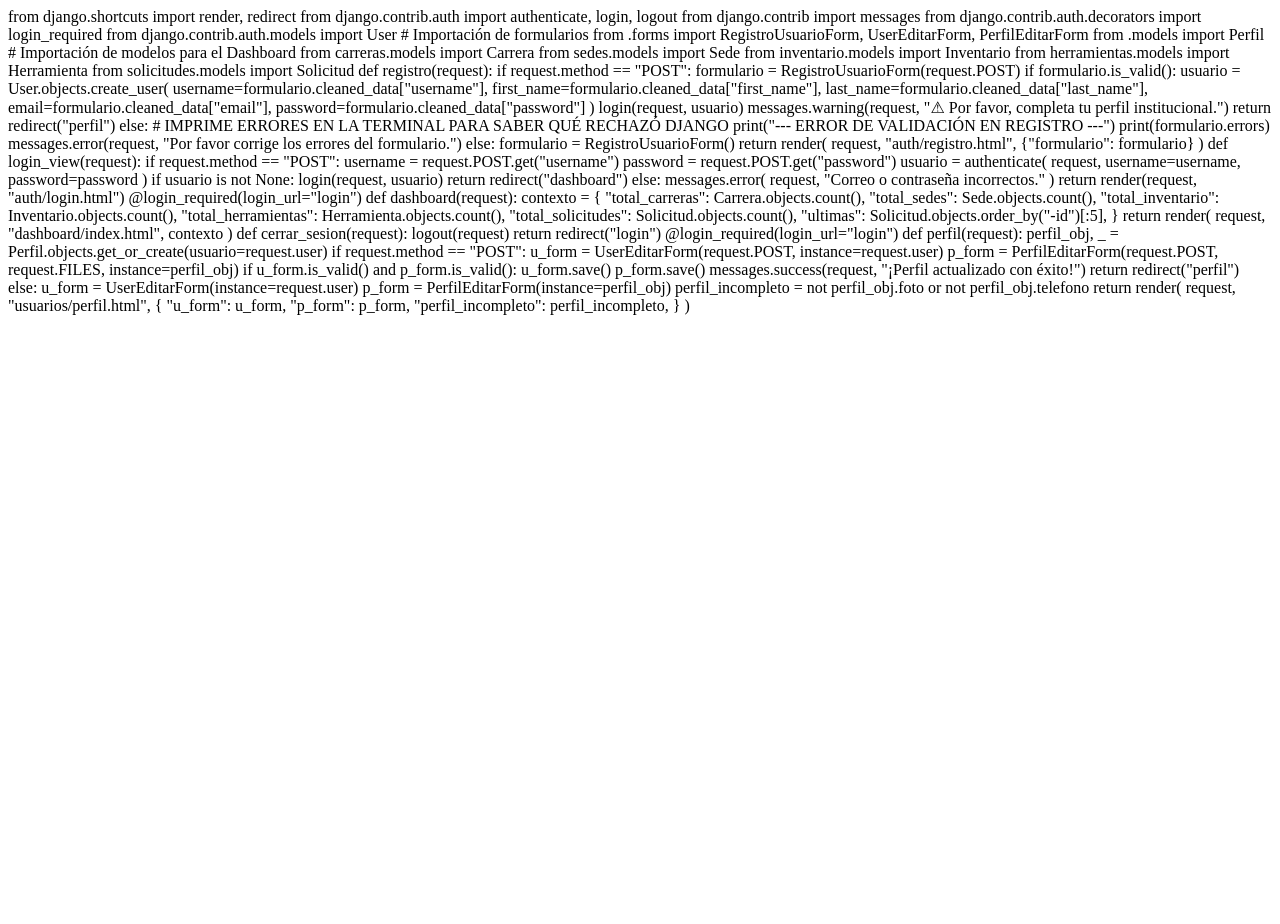
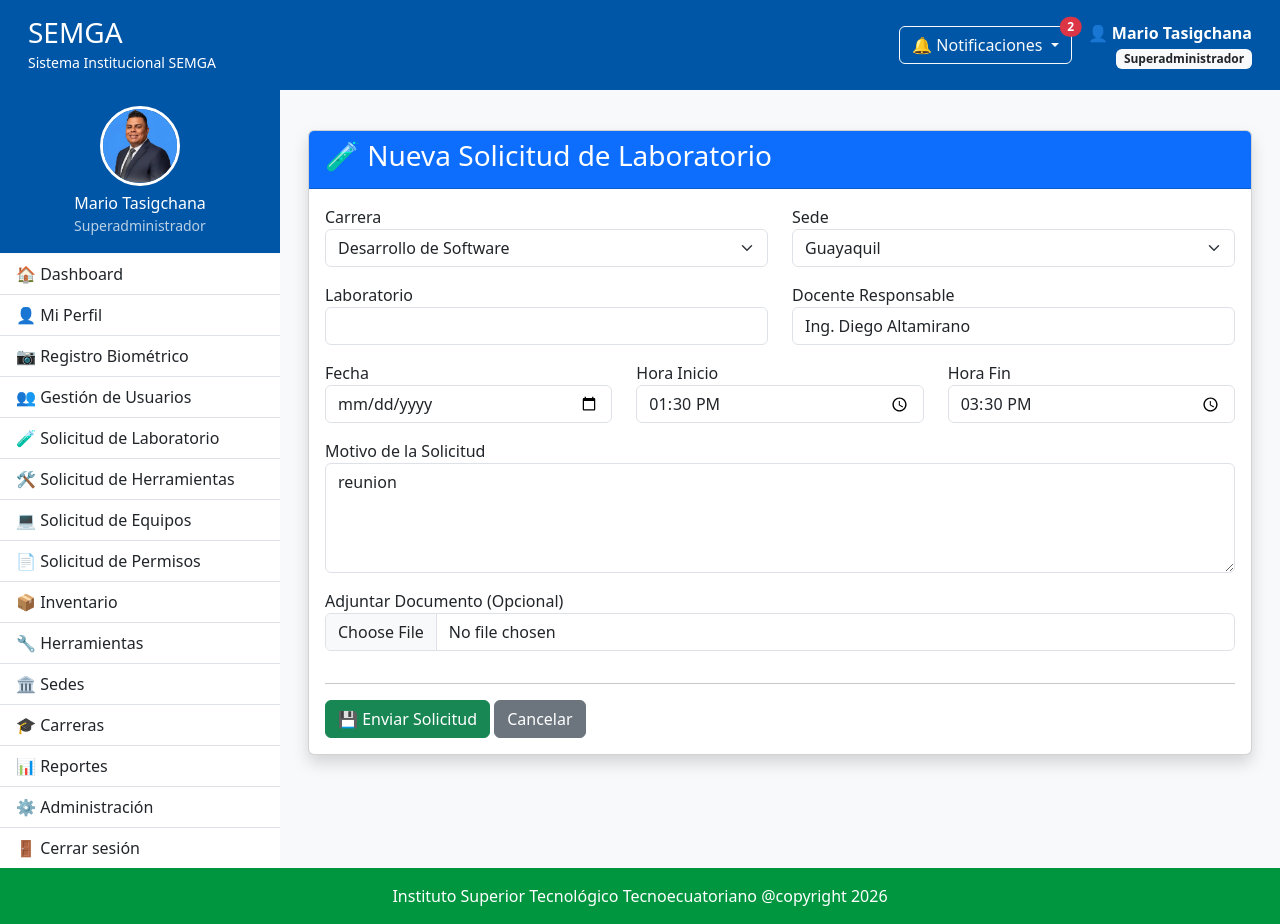
Before and after one commit to mtasigchana-eva2/EVA2, a Django app: page /solicitudes/editar/1/ in a window 1280 px wide. Before the commit the page ends 315 px from the top, so only its background shows below. Run offline with Django 5.2, Linux system fonts and the light colour scheme; a user stored in the database is signed in; data comes from the database, SQL or seed files in the repository.

Commit message:
Actualización solicitudes

```diff
--- a/solicitudes/forms.py
+++ b/solicitudes/forms.py
@@ -6,9 +6,11 @@ class SolicitudForm(forms.ModelForm):
 
     class Meta:
         model = Solicitud
+
         fields = [
             "carrera",
             "sede",
+            "laboratorio",
             "docente",
             "fecha",
             "hora_inicio",
@@ -18,12 +20,51 @@ class SolicitudForm(forms.ModelForm):
         ]
 
         widgets = {
-            "carrera": forms.Select(attrs={"class": "form-select"}),
-            "sede": forms.Select(attrs={"class": "form-select"}),
-            "docente": forms.TextInput(attrs={"class": "form-control"}),
-            "fecha": forms.DateInput(attrs={"type": "date", "class": "form-control"}),
-            "hora_inicio": forms.TimeInput(attrs={"type": "time", "class": "form-control"}),
-            "hora_fin": forms.TimeInput(attrs={"type": "time", "class": "form-control"}),
-            "motivo": forms.Textarea(attrs={"class": "form-control", "rows": 4}),
-            "documento": forms.ClearableFileInput(attrs={"class": "form-control"}),
+            "carrera": forms.Select(
+                attrs={"class": "form-select"}
+            ),
+
+            "sede": forms.Select(
+                attrs={"class": "form-select"}
+            ),
+
+            "laboratorio": forms.TextInput(
+                attrs={"class": "form-control"}
+            ),
+
+            "docente": forms.TextInput(
+                attrs={"class": "form-control"}
+            ),
+
+            "fecha": forms.DateInput(
+                attrs={
+                    "type": "date",
+                    "class": "form-control"
+                }
+            ),
+
+            "hora_inicio": forms.TimeInput(
+                attrs={
+                    "type": "time",
+                    "class": "form-control"
+                }
+            ),
+
+            "hora_fin": forms.TimeInput(
+                attrs={
+                    "type": "time",
+                    "class": "form-control"
+                }
+            ),
+
+            "motivo": forms.Textarea(
+                attrs={
+                    "class": "form-control",
+                    "rows": 4
+                }
+            ),
+
+            "documento": forms.ClearableFileInput(
+                attrs={"class": "form-control"}
+            ),
         }
--- a/templates/solicitudes/nuevo.html
+++ b/templates/solicitudes/nuevo.html
@@ -1,121 +1,86 @@
-from django.shortcuts import render, redirect
-from django.contrib.auth import authenticate, login, logout
-from django.contrib import messages
-from django.contrib.auth.decorators import login_required
-from django.contrib.auth.models import User
+{% extends 'base/base.html' %}
 
-# Importación de formularios
-from .forms import RegistroUsuarioForm, UserEditarForm, PerfilEditarForm
-from .models import Perfil
+{% block contenido %}
 
-# Importación de modelos para el Dashboard
-from carreras.models import Carrera
-from sedes.models import Sede
-from inventario.models import Inventario
-from herramientas.models import Herramienta
-from solicitudes.models import Solicitud
+<div class="container mt-4">
 
+    <div class="card shadow">
 
-def registro(request):
-    if request.method == "POST":
-        formulario = RegistroUsuarioForm(request.POST)
-        if formulario.is_valid():
-            usuario = User.objects.create_user(
-                username=formulario.cleaned_data["username"],
-                first_name=formulario.cleaned_data["first_name"],
-                last_name=formulario.cleaned_data["last_name"],
-                email=formulario.cleaned_data["email"],
-                password=formulario.cleaned_data["password"]
-            )
-            login(request, usuario)
-            messages.warning(request, "⚠ Por favor, completa tu perfil institucional.")
-            return redirect("perfil")
-        else:
-            # IMPRIME ERRORES EN LA TERMINAL PARA SABER QUÉ RECHAZÓ DJANGO
-            print("--- ERROR DE VALIDACIÓN EN REGISTRO ---")
-            print(formulario.errors)
-            messages.error(request, "Por favor corrige los errores del formulario.")
-    else:
-        formulario = RegistroUsuarioForm()
+        <div class="card-header bg-primary text-white">
+            <h3>🧪 Nueva Solicitud de Laboratorio</h3>
+        </div>
 
-    return render(
-        request,
-        "auth/registro.html",
-        {"formulario": formulario}
-    )
+        <div class="card-body">
 
+            <form method="POST" enctype="multipart/form-data">
 
-def login_view(request):
-    if request.method == "POST":
-        username = request.POST.get("username")
-        password = request.POST.get("password")
+                {% csrf_token %}
 
-        usuario = authenticate(
-            request,
-            username=username,
-            password=password
-        )
+                <div class="row">
 
-        if usuario is not None:
-            login(request, usuario)
-            return redirect("dashboard")
-        else:
-            messages.error(
-                request,
-                "Correo o contraseña incorrectos."
-            )
+                    <div class="col-md-6 mb-3">
+                        <label>Carrera</label>
+                        {{ formulario.carrera }}
+                    </div>
 
-    return render(request, "auth/login.html")
+                    <div class="col-md-6 mb-3">
+                        <label>Sede</label>
+                        {{ formulario.sede }}
+                    </div>
 
+                    <div class="col-md-6 mb-3">
+                        <label>Laboratorio</label>
+                        {{ formulario.laboratorio }}
+                    </div>
 
-@login_required(login_url="login")
-def dashboard(request):
-    contexto = {
-        "total_carreras": Carrera.objects.count(),
-        "total_sedes": Sede.objects.count(),
-        "total_inventario": Inventario.objects.count(),
-        "total_herramientas": Herramienta.objects.count(),
-        "total_solicitudes": Solicitud.objects.count(),
-        "ultimas": Solicitud.objects.order_by("-id")[:5],
-    }
+                    <div class="col-md-6 mb-3">
+                        <label>Docente Responsable</label>
+                        {{ formulario.docente }}
+                    </div>
 
-    return render(
-        request,
-        "dashboard/index.html",
-        contexto
-    )
+                    <div class="col-md-4 mb-3">
+                        <label>Fecha</label>
+                        {{ formulario.fecha }}
+                    </div>
 
+                    <div class="col-md-4 mb-3">
+                        <label>Hora Inicio</label>
+                        {{ formulario.hora_inicio }}
+                    </div>
 
-def cerrar_sesion(request):
-    logout(request)
-    return redirect("login")
+                    <div class="col-md-4 mb-3">
+                        <label>Hora Fin</label>
+                        {{ formulario.hora_fin }}
+                    </div>
 
+                    <div class="col-12 mb-3">
+                        <label>Motivo de la Solicitud</label>
+                        {{ formulario.motivo }}
+                    </div>
 
-@login_required(login_url="login")
-def perfil(request):
-    perfil_obj, _ = Perfil.objects.get_or_create(usuario=request.user)
+                    <div class="col-12 mb-3">
+                        <label>Adjuntar Documento (Opcional)</label>
+                        {{ formulario.documento }}
+                    </div>
 
-    if request.method == "POST":
-        u_form = UserEditarForm(request.POST, instance=request.user)
-        p_form = PerfilEditarForm(request.POST, request.FILES, instance=perfil_obj)
+                </div>
 
-        if u_form.is_valid() and p_form.is_valid():
-            u_form.save()
-            p_form.save()
-            messages.success(request, "¡Perfil actualizado con éxito!")
-            return redirect("perfil")
-    else:
-        u_form = UserEditarForm(instance=request.user)
-        p_form = PerfilEditarForm(instance=perfil_obj)
+                <hr>
 
-    perfil_incompleto = not perfil_obj.foto or not perfil_obj.telefono
+                <button type="submit" class="btn btn-success">
+                    💾 Enviar Solicitud
+                </button>
 
-    return render(
-        request,
-        "usuarios/perfil.html",
-        {
-            "u_form": u_form,
-            "p_form": p_form,
-            "perfil_incompleto": perfil_incompleto,
-        }
-    )
+                <a href="{% url 'lista_solicitudes' %}" class="btn btn-secondary">
+                    Cancelar
+                </a>
+
+            </form>
+
+        </div>
+
+    </div>
+
+</div>
+
+{% endblock %}
```
